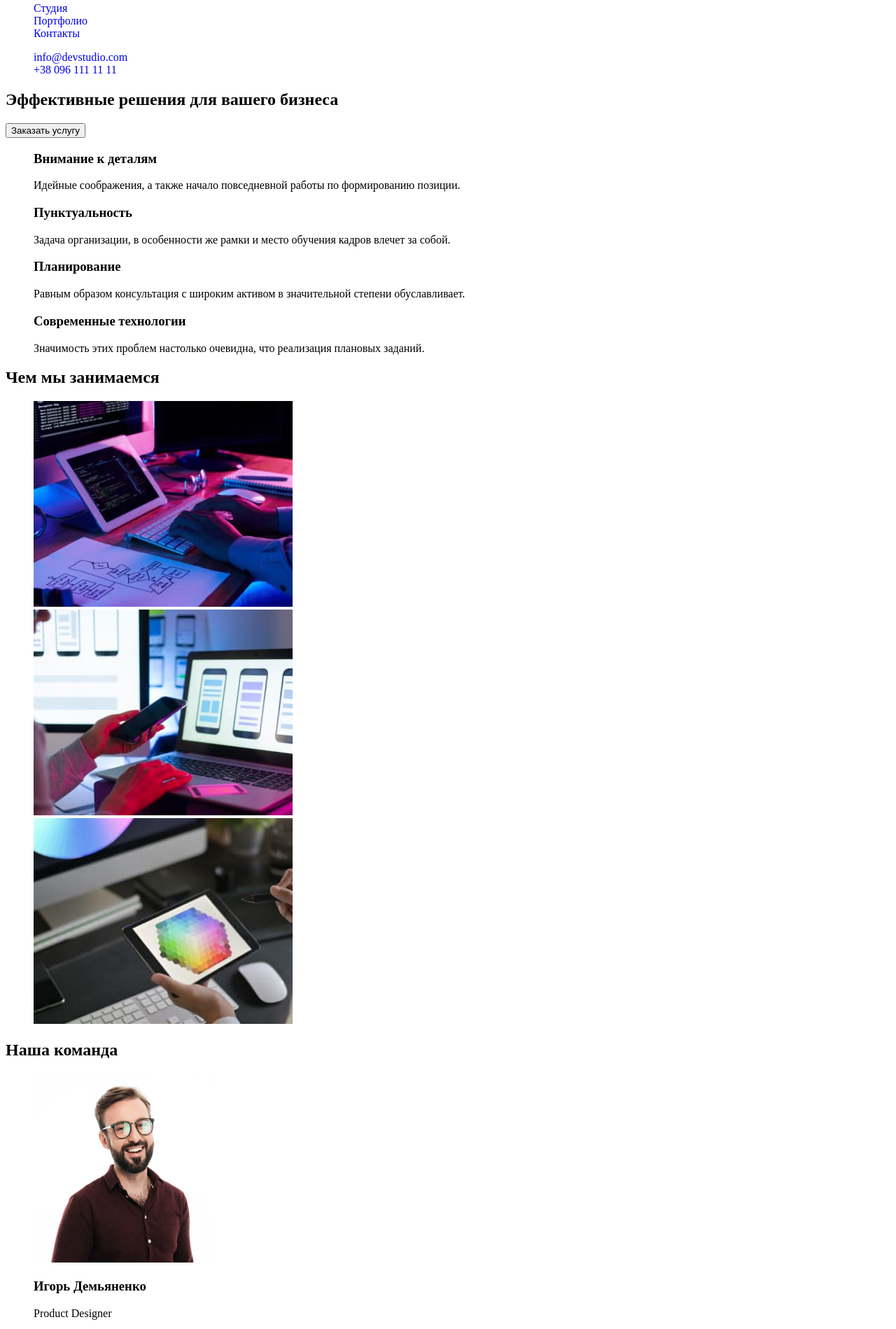
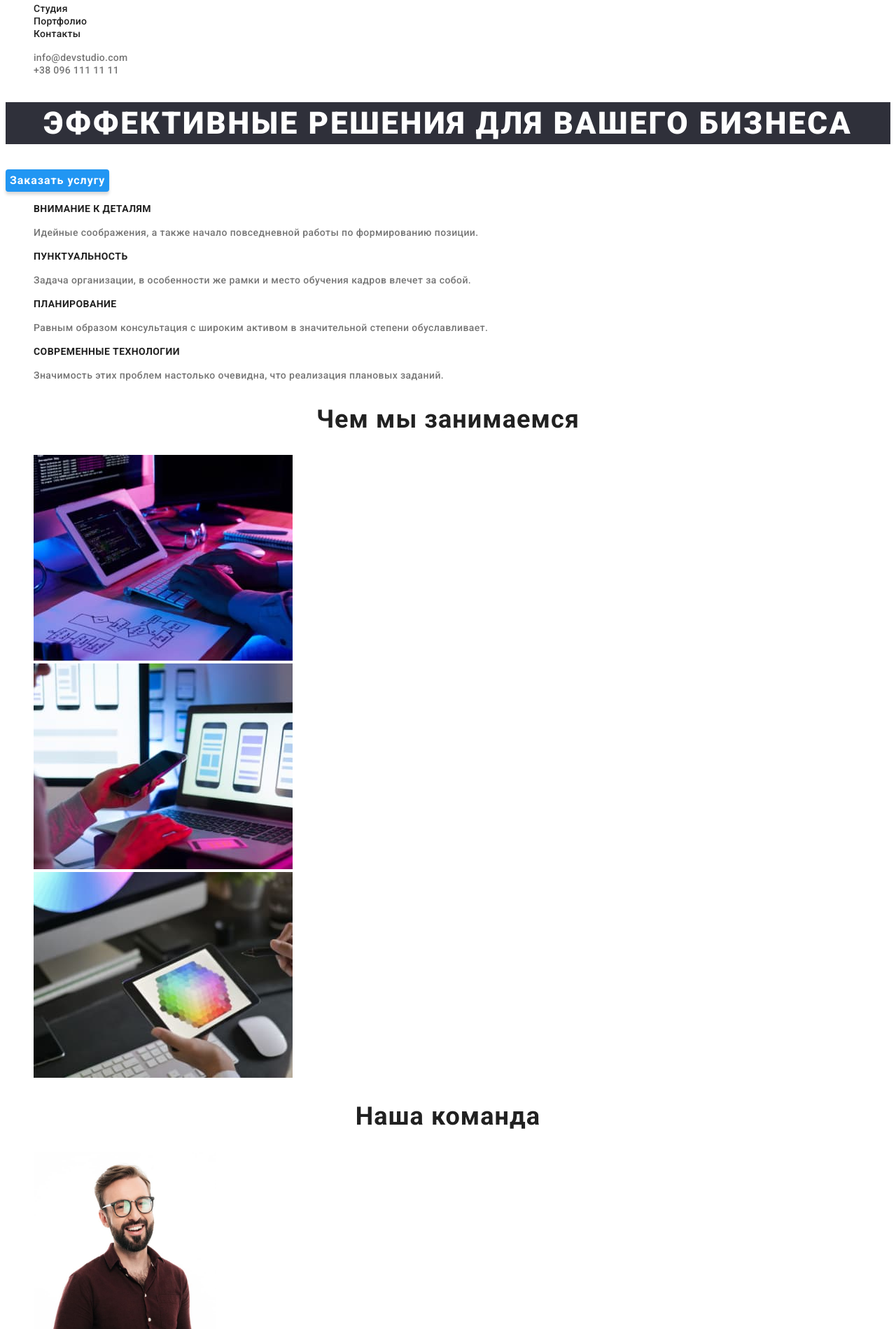
Before and after one commit to nataliabrovchenko/goit-markup-hw-02, a plain HTML site: page index.html in a window 1280 px wide. Shown: the part 40-1939 px from the top of the page at 70% size. Drawn offline with Linux system fonts and the light colour scheme.

Commit message:
Добавляет разметку второй страницы
Добавляет стили первой страницы

```diff
--- a/css/style.css
+++ b/css/style.css
@@ -6,35 +6,197 @@
     --shadows-color: #ECECEC;
     --footer-bg-color: #2F303A;
 }
+ul {
+    list-style: none;
+}
+a {
+    text-decoration: none;
+}
 
-
-
-
-
-/* header */
-.logo-web {
+/* logo */
+.logo-web-header {
     color: #2196F3;
     font-family: 'Raleway', sans-serif;
     font-size: 26;
     font-weight: bold;
     text-shadow: 0px 4px 4px rgba(0, 0, 0, 0.25);
 }
-.logo-studio {
+.logo-studio-header {
     color: #000000;
     font-family: 'Raleway', sans-serif;
     font-size: 26;
     font-weight: bold;
     text-shadow: 0px 4px 4px rgba(0, 0, 0, 0.25);
 }
-
 .logo-web:focus,
 .logo-studio:focus {
     color: #2196F3;
 }
 
-ul {
-    list-style: none;
+/* header */
+.nav-list .nav-link {
+    color: var(--primary-text-color);
+    font-family: 'Roboto';
+    font-style: normal;
+    font-weight: 500;
+    font-size: 14px;
+    line-height: 16px;
+    letter-spacing: 0.02em;
 }
-a {
-    text-decoration: none;
+.nav-link:hover,
+.nav-link:focus {
+    color: var(--accent-color);
 }
+
+.contacts-menu .contacts {
+    color: var(--title-text-color);
+    font-family: 'Roboto';
+    font-style: normal;
+    font-weight: 500;
+    font-size: 14px;
+    line-height: 16px;
+    letter-spacing: 0.02em;
+}
+.contacts:hover,
+.contacts:focus {
+    color: var(--accent-color);
+}
+
+/* hero */
+.hero-title {font-family: 'Roboto';
+    font-style: normal;
+    font-weight: 900;
+    font-size: 44px;
+    line-height: 60px;
+    text-align: center;
+    letter-spacing: 0.06em;
+    text-transform: uppercase;
+    color: #FFFFFF;
+    background: var(--footer-bg-color);
+}
+
+.button-hero {
+    font-family: 'Roboto';
+    font-style: normal;
+    font-weight: 700;
+    font-size: 16px;
+    line-height: 30px;
+    display: flex;
+    align-items: center;
+    text-align: center;
+    letter-spacing: 0.06em;
+    color: #FFFFFF;
+    background: var(--accent-color);
+    box-shadow: 0px 4px 4px rgba(0, 0, 0, 0.15);
+    border-radius: 4px;
+    border: transparent;
+}
+
+/* features */
+.features .features-list {
+    font-family: 'Roboto';
+    font-style: normal;
+    font-weight: 700;
+    font-size: 14px;
+    line-height: 16px;
+    letter-spacing: 0.03em;
+    text-transform: uppercase;
+    color: var(--primary-text-color);
+}
+.features .features-text {
+    font-family: 'Roboto';
+    font-style: normal;
+    font-weight: 400;
+    font-size: 14px;
+    line-height: 24px;
+    letter-spacing: 0.03em;
+    color: var(--title-text-color);
+    }
+
+    /* work */
+.work .work-title {
+    font-family: 'Roboto';
+    font-style: normal;
+    font-weight: 700;
+    font-size: 36px;
+    line-height: 42px;
+    text-align: center;
+    letter-spacing: 0.03em;
+    color: var(--primary-text-color);
+    }
+
+    /* employees */
+.employees .employees-title {
+    font-family: 'Roboto';
+    font-style: normal;
+    font-weight: 700;
+    font-size: 36px;
+    line-height: 42px;
+    text-align: center;
+    letter-spacing: 0.03em;
+    color: var(--primary-text-color);
+    }
+
+.employees .emloyees-name {
+    font-family: 'Roboto';
+    font-style: normal;
+    font-weight: 500;
+    font-size: 16px;
+    line-height: 19px;
+    text-align: center;
+    letter-spacing: 0.03em;
+    color: var(--primary-text-color);
+}
+
+.employees .employees-position {
+    font-family: 'Roboto';
+    font-style: normal;
+    font-weight: 400;
+    font-size: 16px;
+    line-height: 19px;
+    text-align: center;
+    letter-spacing: 0.03em;
+    color: var(--title-text-color);
+}
+
+/* footer */
+.footer {
+    background-color: var(--footer-bg-color);
+}
+.logo-web-footer {
+    font-family: 'Raleway';
+    font-style: normal;
+    font-weight: 700;
+    font-size: 26px;
+    line-height: 31px;
+    letter-spacing: 0.03em;
+    color: var(--accent-color);
+}
+.logo-studio-footer {
+    color: #FFFFFF;
+    font-family: 'Raleway';
+    font-style: normal;
+    font-weight: 700;
+    font-size: 26px;
+    line-height: 31px;
+    letter-spacing: 0.03em;
+}
+
+.address .address-office {
+    font-family: 'Roboto';
+    font-style: normal;
+    font-weight: 400;
+    font-size: 14px;
+    line-height: 24px;
+    letter-spacing: 0.03em;
+    color: #FFFFFF;
+}
+.address .contacts-footer {
+    font-family: 'Roboto';
+    font-style: normal;
+    font-weight: 400;
+    font-size: 14px;
+    line-height: 24px;
+    letter-spacing: 0.03em;
+    color: rgba(255, 255, 255, 0.6);
+}
--- a/index.html
+++ b/index.html
@@ -13,101 +13,95 @@
 </head>
 <body>
     <header>
-        <nav>
-            <a href="WebStudio"><span class="logo-web">Web</span><span class="logo-studio">Studio</span></a>
+        <nav class="nav-list">
+            <a href="WebStudio"><span class="logo-web-header">Web</span><span class="logo-studio-header">Studio</span></a>
             <ul>
                 <li>
-                    <a href="Студия">Студия</a>
+                    <a href="Студия" class="nav-link">Студия</a>
                 </li>
                 <li>
-                    <a href="Портфолио">Портфолио</a>
+                    <a href="./portfolio.html" class="nav-link">Портфолио</a>
                 </li>
                 <li>
-                    <a href="Контакты">Контакты</a>
+                    <a href="Контакты" class="nav-link">Контакты</a>
                 </li>
             </ul>
         </nav>
-            <ul>
+            <ul class="contacts-menu">
                 <li>
-                    <a href="mailto:info@devstudio.com">info@devstudio.com</a>
+                    <a href="mailto:info@devstudio.com" class="contacts">info@devstudio.com</a>
                 </li>
                 <li>
-                    <a href="tel:+380961111111">+38 096 111 11 11</a>
+                    <a href="tel:+380961111111" class="contacts">+38 096 111 11 11</a>
                 </li>
             </ul>
     </header>
     <main>
-        <section>
-            <h1>Эффективные решения для вашего бизнеса</h1>
-            <button type="button">Заказать услугу</button>
+        <section class="hero">
+            <h1 class="hero-title">Эффективные решения для вашего бизнеса</h1>
+            <button type="button" class="button-hero">Заказать услугу</button>
         </section>
-        <section>
+        <section class="features">
             <ul>
                 <li>
-                    <h3>Внимание к деталям</h3>
-                    <p>Идейные соображения, а также начало повседневной работы по формированию позиции.</p>
+                    <h3 class="features-list">Внимание к деталям</h3>
+                    <p class="features-text">Идейные соображения, а также начало повседневной работы по формированию позиции.</p>
                 </li>
                 <li>
-                    <h3>Пунктуальность</h3>
-                    <p>Задача организации, в особенности же рамки и место обучения кадров влечет за собой.</p>
+                    <h3 class="features-list">Пунктуальность</h3>
+                    <p class="features-text">Задача организации, в особенности же рамки и место обучения кадров влечет за собой.</p>
                 </li>
                 <li>
-                    <h3>Планирование</h3>
-                    <p>Равным образом консультация с широким активом в значительной степени обуславливает.</p>
+                    <h3 class="features-list">Планирование</h3>
+                    <p class="features-text">Равным образом консультация с широким активом в значительной степени обуславливает.</p>
                 </li>
                 <li>
-                    <h3>Современные технологии</h3>
-                    <p>Значимость этих проблем настолько очевидна, что реализация плановых заданий.</p>
+                    <h3 class="features-list">Современные технологии</h3>
+                    <p class="features-text">Значимость этих проблем настолько очевидна, что реализация плановых заданий.</p>
                 </li>
             </ul>
         </section>
-        <section>
-            <h2>Чем мы занимаемся</h2>
+        <section class="work">
+            <h2 class="work-title">Чем мы занимаемся</h2>
             <ul>
                 <li><img src="./images/gallery/box1.jpg" alt="Сотрудник набирает код" width="370" height="294"></li>
                 <li><img src="./images/gallery/box2.jpg" alt="Сотрудник разрабатывает дизайн" width="370" height="294"></li>
                 <li><img src="./images/gallery/box3.jpg" alt="Сотрудник выбирает палитру" width="370" height="294"></li>
             </ul>
         </section>
-        <section>
-            <h2>Наша команда</h2>
-            <ul>
+        <section class="employees">
+            <h2 class="employees-title">Наша команда</h2>
+            <ul class="employees-list">
                 <li>
                     <img src="./images/employees/demyanenko.jpg" alt="Сотрудник1" width="260" height="270">
-                    <h3>Игорь Демьяненко</h3>
-                    <p lang="en">Product Designer</p>
+                    <h3 class="emloyees-name">Игорь Демьяненко</h3>
+                    <p lang="en" class="employees-position">Product Designer</p>
                 </li>
                 <li>
                     <img src="./images/employees/repina.jpg" alt="Сотрудник2" width="260" height="270">
-                    <h3>Ольга Репина</h3>
-                    <p lang="en">Frontend Developer</p>
+                    <h3 class="emloyees-name">Ольга Репина</h3>
+                    <p lang="en" class="employees-position">Frontend Developer</p>
                 </li>
                 <li>
                     <img src="./images/employees/tarasov.jpg" alt="Сотрудник3" width="260" height="270">
-                    <h3>Николай Тарасов</h3>
-                    <p lang="en">Marketing</p>
+                    <h3 class="emloyees-name">Николай Тарасов</h3>
+                    <p lang="en" class="employees-position">Marketing</p>
                 </li>
                 <li>
                     <img src="./images/employees/ermakov.jpg" alt="Сотрудник4" width="260" height="270">
-                    <h3>Михаил Ермаков</h3>
-                    <p lang="en">UI Designer</p>
+                    <h3 class="emloyees-name">Михаил Ермаков</h3>
+                    <p lang="en" class="employees-position">UI Designer</p>
                 </li>
             </ul>
         </section>
     </main>
-    <footer>
-        <a href="WebStudio">WebStudio</a>
-        <address>
+    <footer class="footer">
+        <a href="WebStudio"><span class="logo-web-footer">Web</span><span class="logo-studio-footer">Studio</span></a>
+        <address class="address">
             <ul>
-                <li>
-                    <a href="https://goo.gl/maps/pquwaDmDGUW4F4mW9" target="_blank" rel="noopen noreferrer">г. Киев, пр-т Леси Украинки, 26</a>
-                </li>
-                <li>
-                    <a href="mailto:info@devstudio.com">info@devstudio.com</a>
-                </li>
-                <li>
-                    <a href="tel:+380961111111">+38 096 111 11 11</a>
-                </li>
+                <li><a href="https://goo.gl/maps/pquwaDmDGUW4F4mW9" target="_blank" rel="noopen noreferrer" class="address-office">г. Киев, пр-т Леси Украинки, 26</a></li>
+                <li><a href="mailto:info@devstudio.com" class="contacts-footer">info@devstudio.com</a></li>
+                <li><a href="tel:+380961111111" class="contacts-footer">+38 096 111 11 11</a></li>
             </ul>
         </address>
     </footer>
```
Also changed, not shown: portfolio.html (+14 -20 lines).
